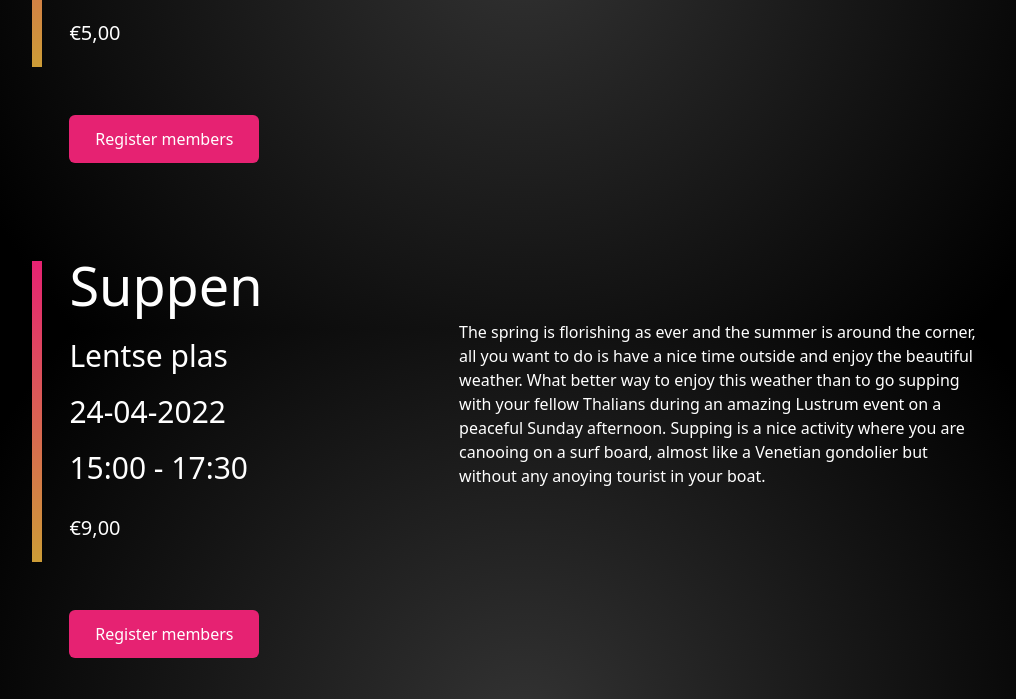
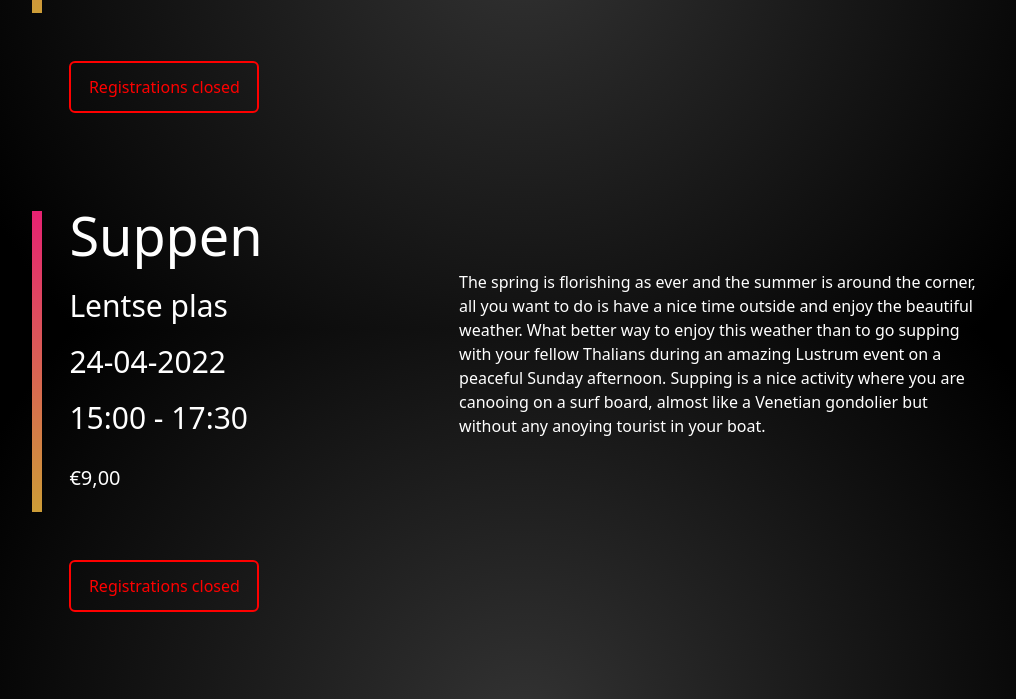
Before and after one commit to svthalia/lustrum-6-website, a plain HTML site: page index.html in a window 1280 px wide. Shown: the part 2871-3570 px from the top of the page, without its empty margins (115-1131 px from the left). Drawn offline with nearby package versions, Linux system fonts and the light colour scheme.

Commit message:
added registration closed buttons

```diff
--- a/index.html
+++ b/index.html
@@ -82,8 +82,7 @@
         </div>
         <div class="row">
             <div class="col-md reg-btn">
-                <a role="button" class="button" href="https://thalia.nu/events/911/">Register members</a>
-                <a role="button" class="button" href="https://forms.gle/VXEkyBtQ7k3Af7so9">Register non-members</a>
+                <p class="buttonclsd">Registrations closed</p>
             </div>
         </div>
     </div>
@@ -128,7 +127,7 @@
         </div>
         <div class="row">
             <div class="col-md reg-btn">
-                <a role="button" class="button" href="https://thalia.nu/events/851/">Register members</a>
+                <p class="buttonclsd">Registrations closed</p>
             </div>
         </div>
     </div>
@@ -151,7 +150,7 @@
         </div>
         <div class="row">
             <div class="col-md reg-btn">
-                <a role="button" class="button" href="https://thalia.nu/events/846/">Register members</a>
+                <p class="buttonclsd">Registrations closed</p>
             </div>
         </div>
     </div>
@@ -195,7 +194,7 @@
         </div>
         <div class="row">
             <div class="col-md reg-btn">
-                <a role="button" class="button" href="https://thalia.nu/events/856/">Register members</a>
+                <p class="buttonclsd">Registrations closed</p>
             </div>
         </div>
     </div>
--- a/style.css
+++ b/style.css
@@ -180,6 +180,24 @@ nav ul li a:hover{
     color: #000;
 }
 
+.buttonclsd{
+    width: 190px;
+    border: 0;
+    padding: 12px 5px;
+    outline: none;
+    color: red;
+    background: transparent;
+    border-radius: 6px;
+    border-color: red;
+    border-width: 2px;
+    border-style: solid;
+    margin-bottom: 10px;
+    transition: 0.3s;
+    display: flex;
+    justify-content: center;
+    text-decoration: none;
+}
+
 .col-md-5::after{
     content: '';
     width: 10px;
```
